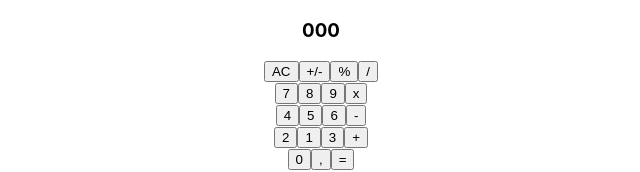
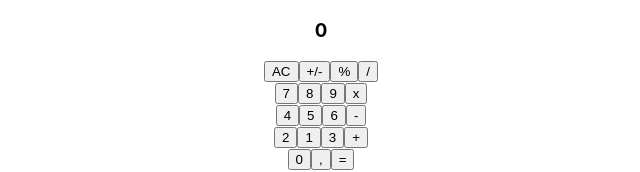
Before and after one commit to vitoriasaturnino/barbie-calculator, a React (Create React App) app: page / in a window 1280 px wide. Shown: the top 172 px of the page, without its empty margins (319-959 px from the left). Built offline with nearby package versions, Linux system fonts and the light colour scheme.

Commit message:
exibindo números digitados no display da calculadora

```diff
--- a/src/components/calculator.jsx
+++ b/src/components/calculator.jsx
@@ -18,7 +18,7 @@ export default function Calculator() {
     <div className="wrapper">
       {/* estrutura da calculadora -  modelo escolhido é o da calculadora do IOS*/}
       <div className="display">
-        <h3>000</h3>
+        <h3>{num}</h3>
       </div>
       <div className="keyBoard">
         {/* fileira 1 */}
```
